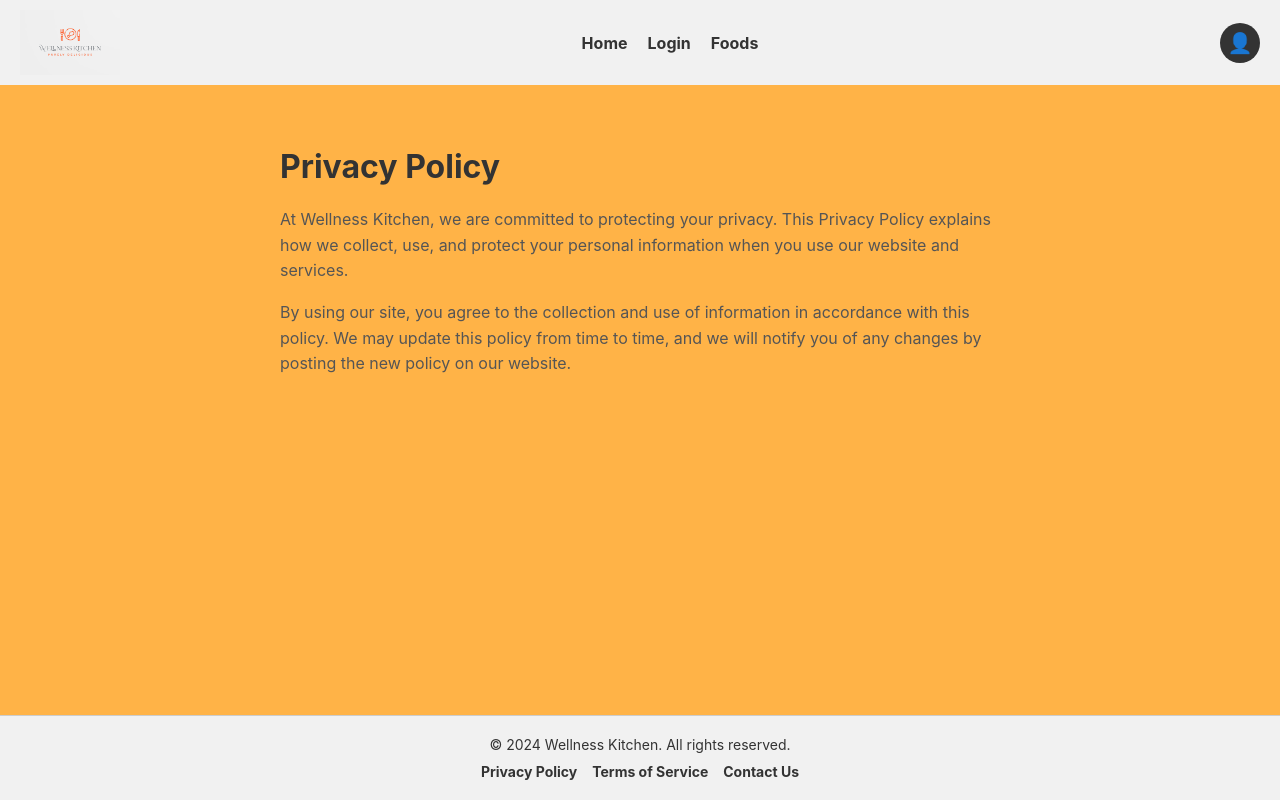
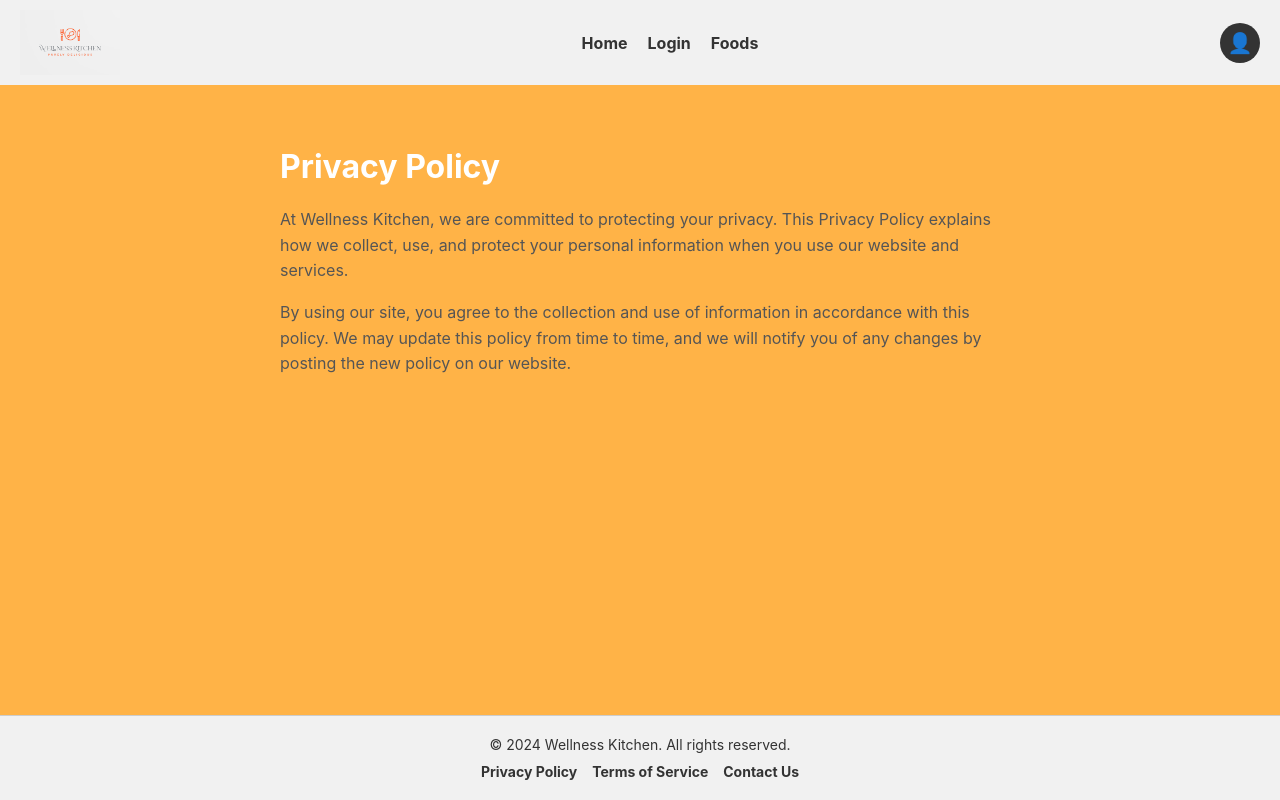
Before and after one commit to VidAbw/Y2-S2-IT-Project, a React (Create React App) app in the folder frontend/: page /privacy-policy in a window 1280 px wide. Built offline with nearby package versions, Linux system fonts and the light colour scheme.

Commit message:
delete footer folder , footer->footer_pages

```diff
--- a/frontend/src/App.js
+++ b/frontend/src/App.js
@@ -11,9 +11,9 @@ import UserItems from "./pages/UserItems";
 import MyCart from "./pages/MyCart";
 import CheckoutView from "./pages/CheckoutView";
 import Footer from "./components/Common/Footer";
-import PrivacyPolicy from "./pages/Footer/PrivacyPolicy";
-import TermsOfService from "./pages/Footer/TermsOfService";
-import ContactUs from "./pages/Footer/ContactUs";
+import PrivacyPolicy from "./pages/Footer_pages/PrivacyPolicy.jsx";
+import TermsOfService from "./pages/Footer_pages/TermsOfService";
+import ContactUs from "./pages/Footer_pages/ContactUs";
 
 const Wrapper = styled.div`
   width: auto;
--- a/frontend/src/pages/Footer/PrivacyPolicy.jsx
+++ /dev/null
@@ -1,41 +0,0 @@
-import React from 'react';
-import styled from 'styled-components';
-
-const PrivacyPolicy = () => {
-  return (
-    <Container>
-      <Title>Privacy Policy</Title>
-      <Content>
-        <p>
-          At Wellness Kitchen, we are committed to protecting your privacy. This Privacy Policy explains how we collect,
-          use, and protect your personal information when you use our website and services.
-        </p>
-        <p>
-          By using our site, you agree to the collection and use of information in accordance with this policy. We
-          may update this policy from time to time, and we will notify you of any changes by posting the new policy
-          on our website.
-        </p>
-        {/* Add more sections as needed */}
-      </Content>
-    </Container>
-  );
-};
-
-const Container = styled.div`
-  padding: 40px;
-  max-width: 800px;
-  margin: 0 auto;
-`;
-
-const Title = styled.h1`
-  font-size: 32px;
-  color: #333;
-`;
-
-const Content = styled.div`
-  font-size: 16px;
-  color: #555;
-  line-height: 1.6;
-`;
-
-export default PrivacyPolicy;
--- a/frontend/src/pages/Footer/TermsOfService.jsx
+++ /dev/null
@@ -1,40 +0,0 @@
-import React from 'react';
-import styled from 'styled-components';
-
-const TermsOfService = () => {
-  return (
-    <Container>
-      <Title>Terms of Service</Title>
-      <Content>
-        <p>
-          Welcome to Wellness Kitchen. By accessing or using our services, you agree to comply with and be bound by
-          the following terms and conditions. Please read them carefully before using our website or placing an order.
-        </p>
-        <p>
-          We reserve the right to change these terms at any time, and it is your responsibility to review them
-          regularly. Continued use of our services indicates your acceptance of the updated terms.
-        </p>
-        {/* Add more sections as needed */}
-      </Content>
-    </Container>
-  );
-};
-
-const Container = styled.div`
-  padding: 40px;
-  max-width: 800px;
-  margin: 0 auto;
-`;
-
-const Title = styled.h1`
-  font-size: 32px;
-  color: #333;
-`;
-
-const Content = styled.div`
-  font-size: 16px;
-  color: #555;
-  line-height: 1.6;
-`;
-
-export default TermsOfService;
--- /dev/null
+++ b/frontend/src/pages/Footer_pages/PrivacyPolicy.jsx
@@ -0,0 +1,44 @@
+import React from "react";
+import styled from "styled-components";
+
+const PrivacyPolicy = () => {
+  return (
+    <Container>
+      <Title>Privacy Policy</Title>
+      <Content>
+        <p>
+          At Wellness Kitchen, we are committed to protecting your privacy. This
+          Privacy Policy explains how we collect, use, and protect your personal
+          information when you use our website and services.
+        </p>
+        <p>
+          By using our site, you agree to the collection and use of information
+          in accordance with this policy. We may update this policy from time to
+          time, and we will notify you of any changes by posting the new policy
+          on our website.
+        </p>
+        {/* Add more sections as needed */}
+      </Content>
+    </Container>
+  );
+};
+
+const Container = styled.div`
+  padding: 40px;
+  max-width: 800px;
+  margin: 0 auto;
+  color: #fff;
+`;
+
+const Title = styled.h1`
+  font-size: 32px;
+  color: #fff !important;
+`;
+
+const Content = styled.div`
+  font-size: 16px;
+  color: #555;
+  line-height: 1.6;
+`;
+
+export default PrivacyPolicy;
--- /dev/null
+++ b/frontend/src/pages/Footer_pages/TermsOfService.jsx
@@ -0,0 +1,43 @@
+import React from "react";
+import styled from "styled-components";
+
+const TermsOfService = () => {
+  return (
+    <Container>
+      <Title>Terms of Service</Title>
+      <Content>
+        <p>
+          Welcome to Wellness Kitchen. By accessing or using our services, you
+          agree to comply with and be bound by the following terms and
+          conditions. Please read them carefully before using our website or
+          placing an order.
+        </p>
+        <p>
+          We reserve the right to change these terms at any time, and it is your
+          responsibility to review them regularly. Continued use of our services
+          indicates your acceptance of the updated terms.
+        </p>
+        {/* Add more sections as needed */}
+      </Content>
+    </Container>
+  );
+};
+
+const Container = styled.div`
+  padding: 40px;
+  max-width: 800px;
+  margin: 0 auto;
+`;
+
+const Title = styled.h1`
+  font-size: 32px;
+  color: #333;
+`;
+
+const Content = styled.div`
+  font-size: 16px;
+  color: #555;
+  line-height: 1.6;
+`;
+
+export default TermsOfService;
```
Also changed, not shown: frontend/src/pages/Footer_pages/ContactUs.jsx (renamed from frontend/src/pages/Footer/ContactUs.jsx).
